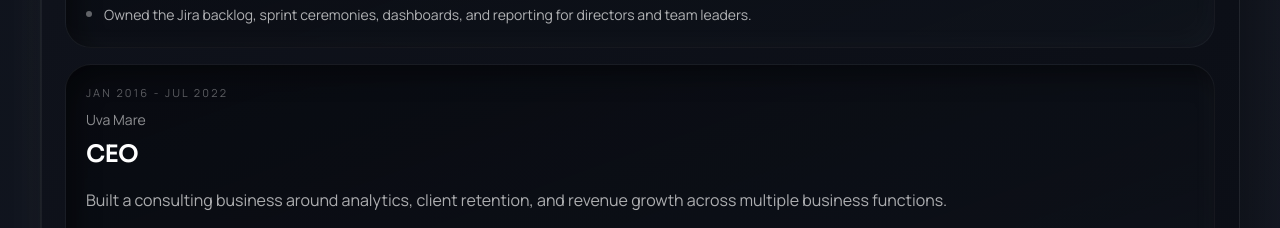
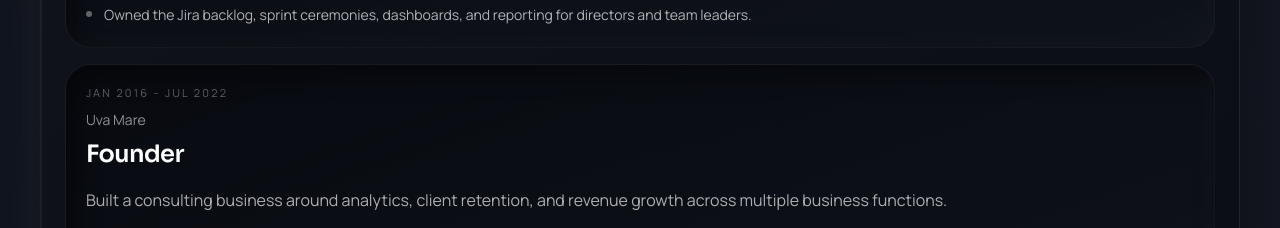
Before and after one commit to StefanoCaruso456/portfolio, a Next.js app: page / in a window 1280 px wide. Shown: the part 3720-3948 px from the top of the page. Built offline with nearby package versions, Linux system fonts and the light colour scheme.

Commit message:
Update Uva Mare role title

```diff
--- a/data/resume.ts
+++ b/data/resume.ts
@@ -120,7 +120,7 @@ export const resumeRoles: ResumeRole[] = [
   },
   {
     company: "Uva Mare",
-    title: "CEO",
+    title: "Founder",
     period: "Jan 2016 - Jul 2022",
     context:
       "Built a consulting business around analytics, client retention, and revenue growth across multiple business functions.",
```
